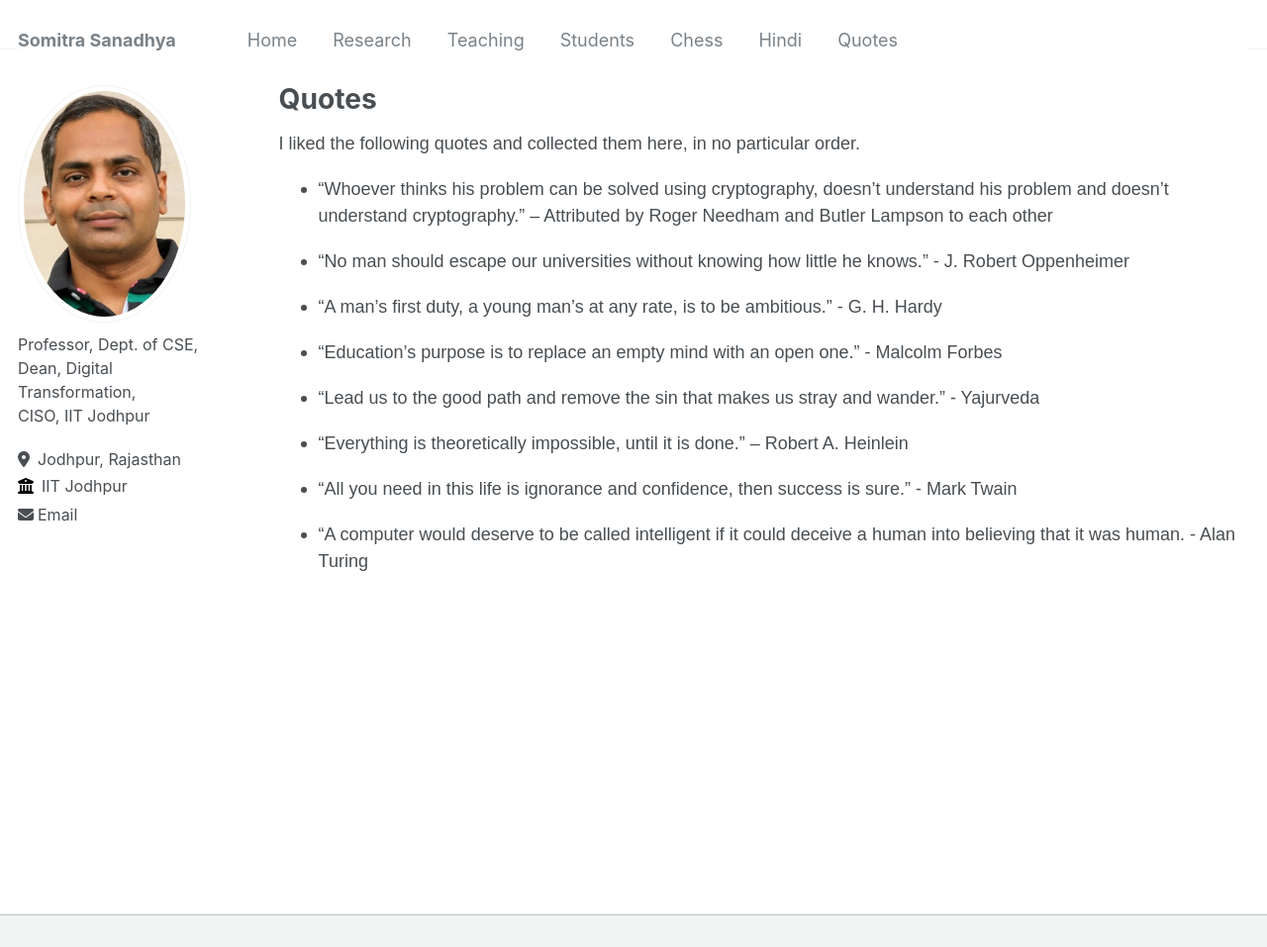
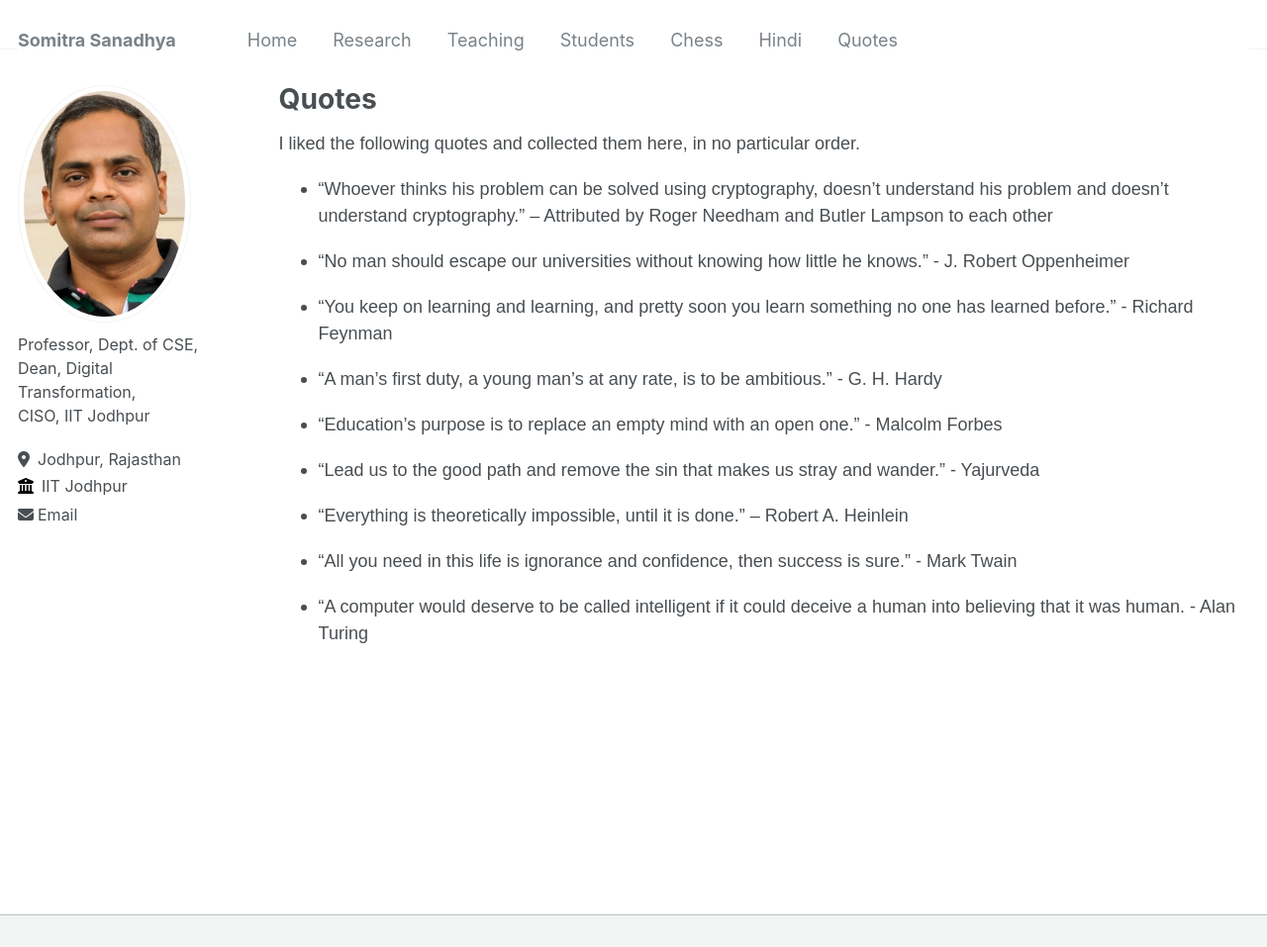
Before and after one commit to somitra-sanadhya/somitra-sanadhya.github.io, a Jekyll site: the page built from _pages/quotes.md, in a window 1280 px wide and 1097 px high, cut to the strip 0-957 px from the top of the window. Shown: the whole strip at 99% size. Built offline with Jekyll 4.4.1, drawn with Linux system fonts in a browser that asks for light colours.

Commit message:
Update quotes.md

```diff
--- a/_pages/quotes.md
+++ b/_pages/quotes.md
@@ -12,6 +12,8 @@ I liked the following quotes and collected them here, in no particular order.
 
 + "No man should escape our universities without knowing how little he knows."  - J. Robert Oppenheimer
 
++ "You keep on learning and learning, and pretty soon you learn something no one has learned before." - Richard Feynman
+
 + "A man's first duty, a young man's at any rate, is to be ambitious." - G. H. Hardy
 
 + "Education’s purpose is to replace an empty mind with an open one." - Malcolm Forbes
```
